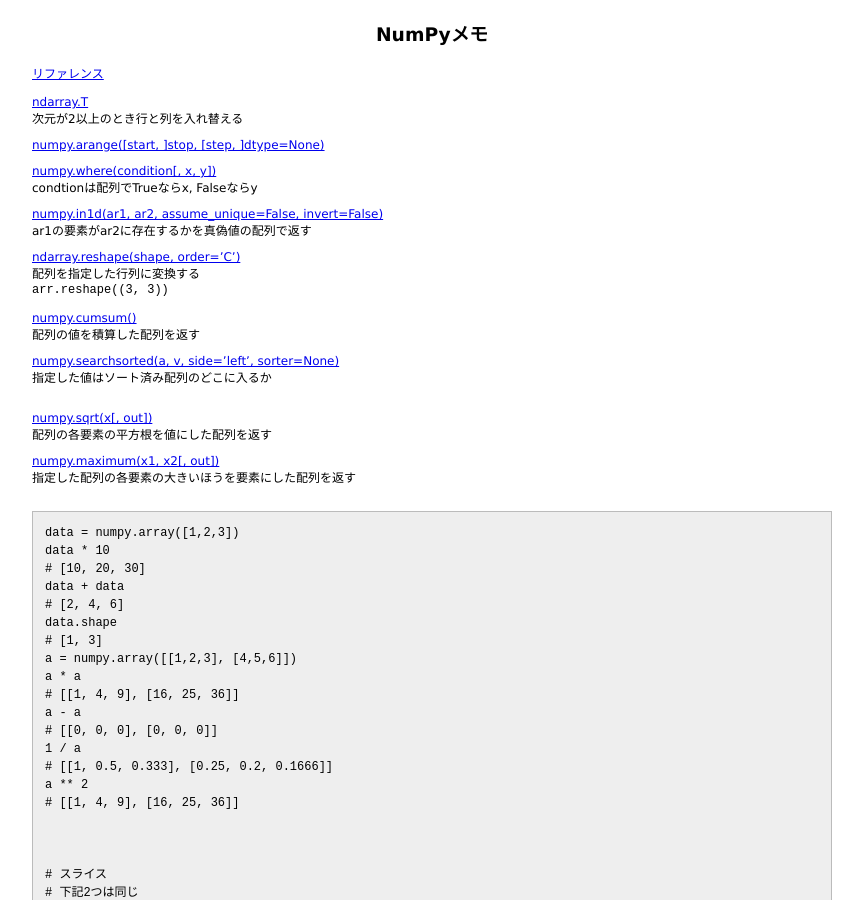
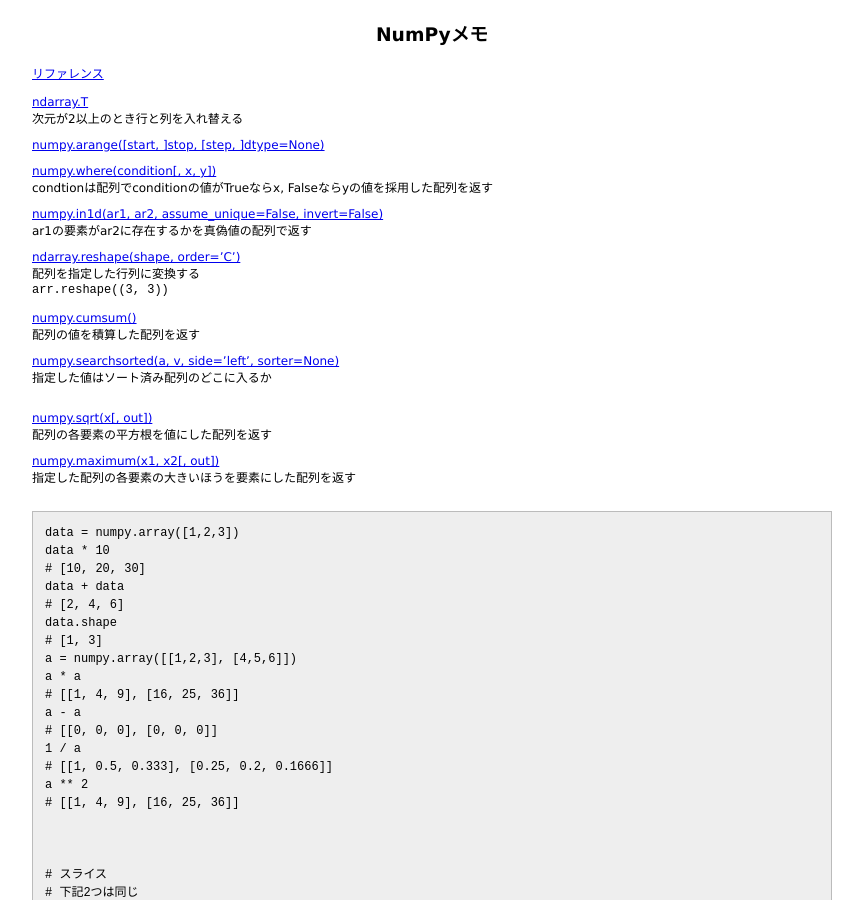
Before and after one commit to 38elements/38elements.github.com, a Jekyll site: the page built from _posts/2016-04-26-numpy.md, in a window 1280 px wide and 900 px high. Shown: the whole window, without its empty margins (208-1071 px from the left). Built offline with Jekyll 4.4.1, drawn with Linux system fonts in a browser that asks for light colours.

Commit message:
Update 2016-04-26-numpy.md

```diff
--- a/_posts/2016-04-26-numpy.md
+++ b/_posts/2016-04-26-numpy.md
@@ -10,7 +10,7 @@ title: NumPyメモ
 [numpy.arange([start, ]stop, [step, ]dtype=None)](https://docs.scipy.org/doc/numpy-1.10.1/reference/generated/numpy.arange.html)
 
 [numpy.where(condition[, x, y])](https://docs.scipy.org/doc/numpy-1.10.1/reference/generated/numpy.where.html)
-condtionは配列でTrueならx, Falseならy
+condtionは配列でconditionの値がTrueならx, Falseならyの値を採用した配列を返す
 
 [numpy.in1d(ar1, ar2, assume_unique=False, invert=False)](https://docs.scipy.org/doc/numpy-1.10.1/reference/generated/numpy.in1d.html)
 ar1の要素がar2に存在するかを真偽値の配列で返す
```
